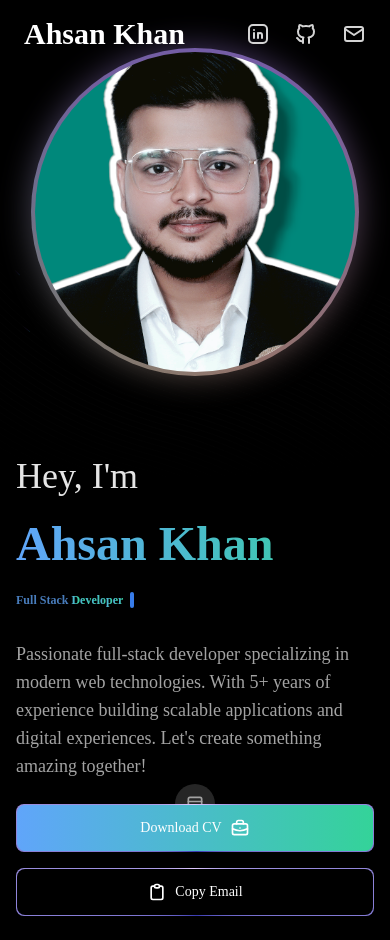
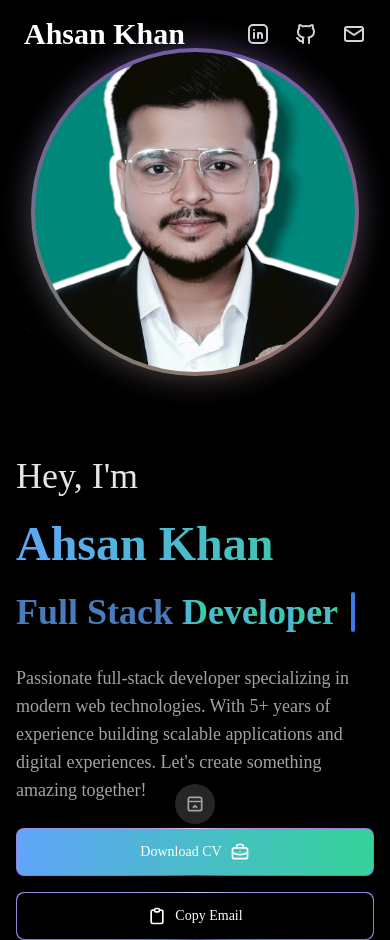
Before and after one commit to AhsanKhaan/AhsankhanPortfolio, a Next.js app: page / in a window 390 px wide. Before the commit the page ends 916 px from the top, so only its background shows below. Built offline with nearby package versions, Linux system fonts and the light colour scheme; a web font is replaced by a local one.

Commit message:
Cursor Fixes

```diff
--- a/app/components/ui/TypewriterEffect.tsx
+++ b/app/components/ui/TypewriterEffect.tsx
@@ -156,7 +156,7 @@ export const TypewriterEffectSmooth = ({
         }}
       >
         <div
-          className="text-xs sm:text-base md:text-xl lg:text:3xl xl:text-5xl font-bold"
+          className=" sm:text-base md:text-xl lg:text:3xl xl:text-5xl font-bold"
           style={{
             whiteSpace: "nowrap",
           }}
@@ -178,7 +178,7 @@ export const TypewriterEffectSmooth = ({
           repeatType: "reverse",
         }}
         className={cn(
-          "block rounded-sm w-[4px]  h-4 sm:h-6 xl:h-12 bg-blue-500",
+          "block rounded-sm w-[4px]  h-10 sm:h-6 xl:h-12 bg-blue-500",
           cursorClassName
         )}
       ></motion.span>
```
